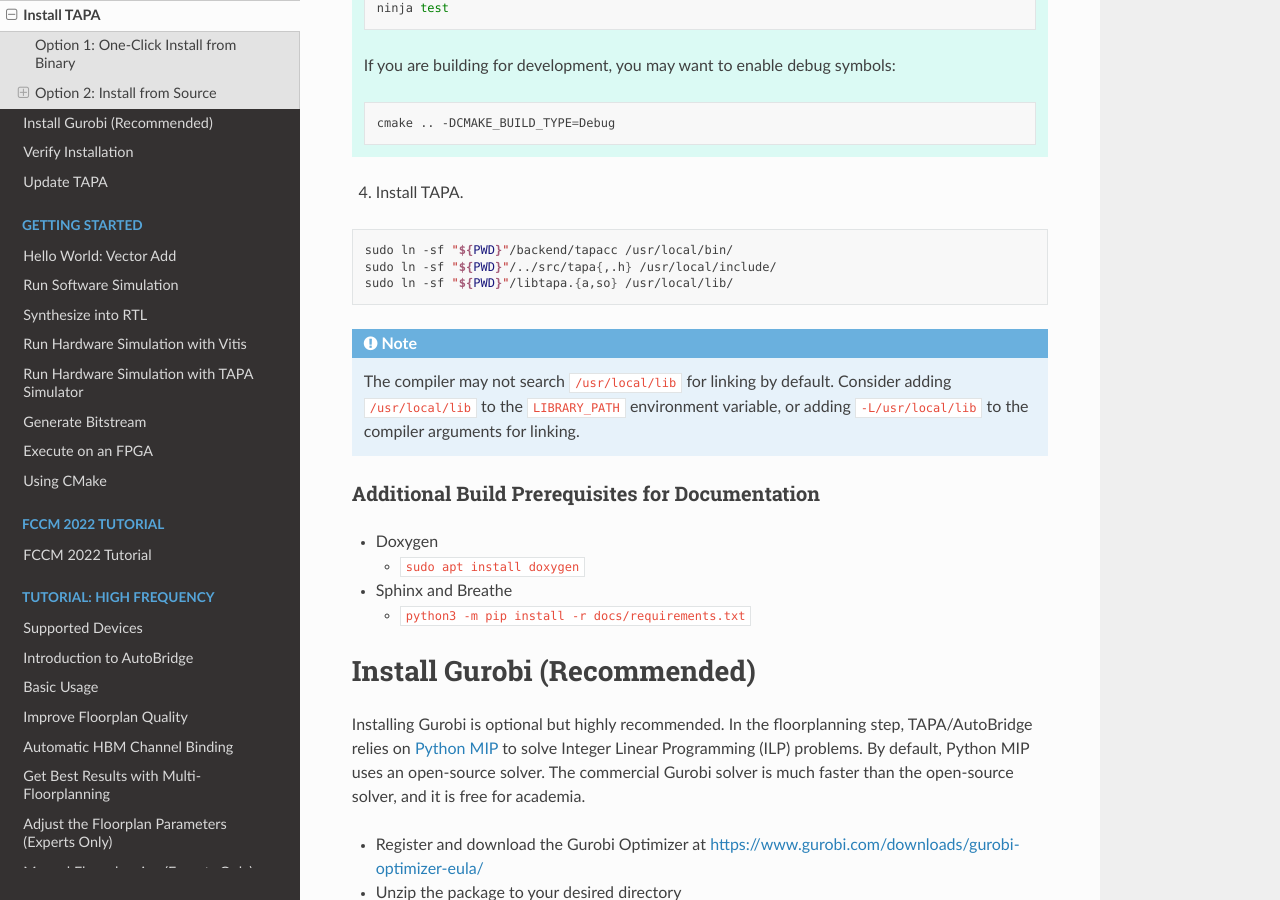
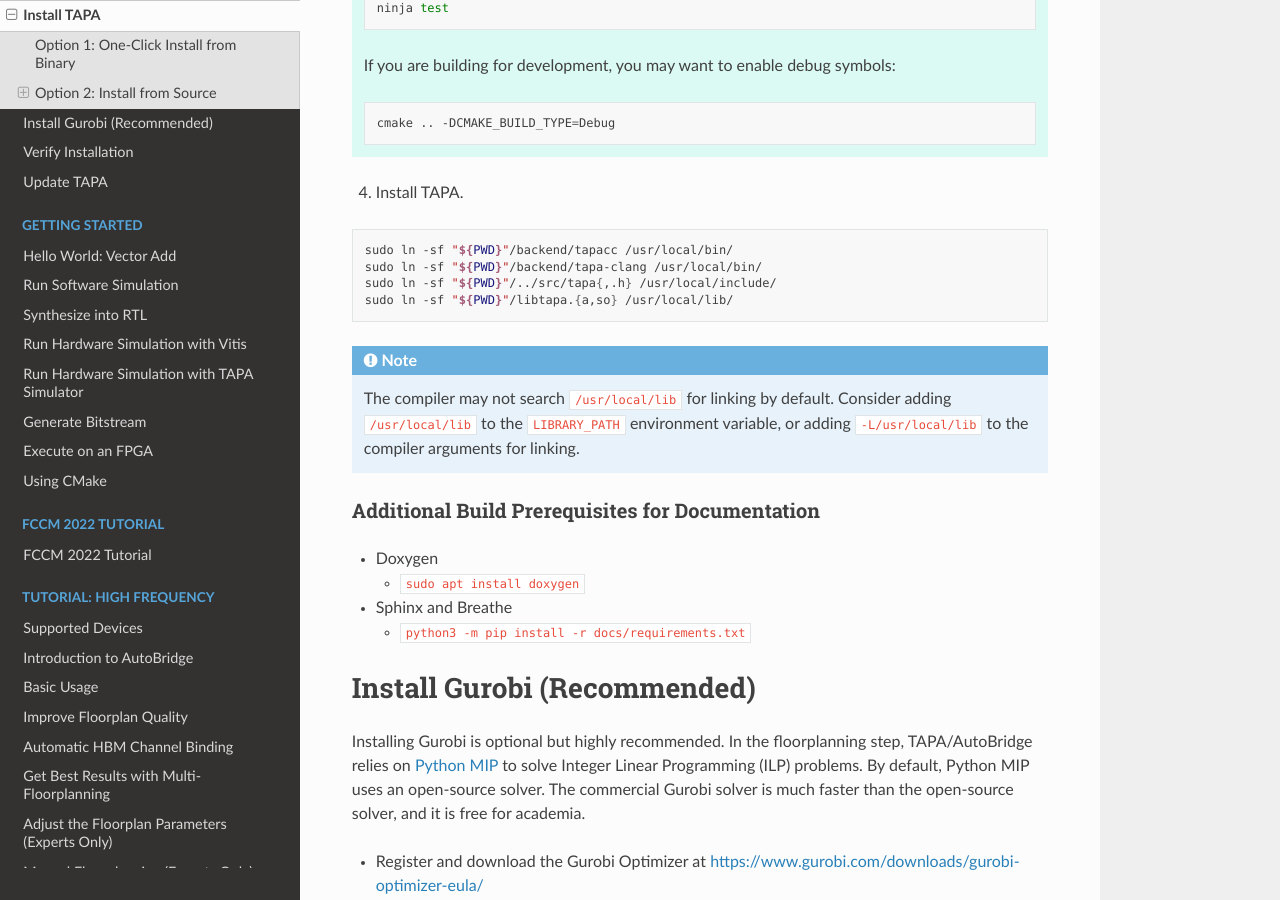
Before and after one commit to rapidstream-org/rapidstream-tapa, a Sphinx documentation site: the page built from docs/installation.rst, in a window 1280 px wide and 900 px high, scrolled down 2793 px. Built offline with Sphinx 7.4.7 and the Read the Docs theme 2.0.0, drawn with Linux system fonts in a browser that asks for light colours.

Commit message:
docs(installation): link tapa-clang in installation.rst

```diff
--- a/docs/installation.rst
+++ b/docs/installation.rst
@@ -163,6 +163,7 @@
 .. code-block:: bash
 
   sudo ln -sf "${PWD}"/backend/tapacc /usr/local/bin/
+  sudo ln -sf "${PWD}"/backend/tapa-clang /usr/local/bin/
   sudo ln -sf "${PWD}"/../src/tapa{,.h} /usr/local/include/
   sudo ln -sf "${PWD}"/libtapa.{a,so} /usr/local/lib/
 
```
